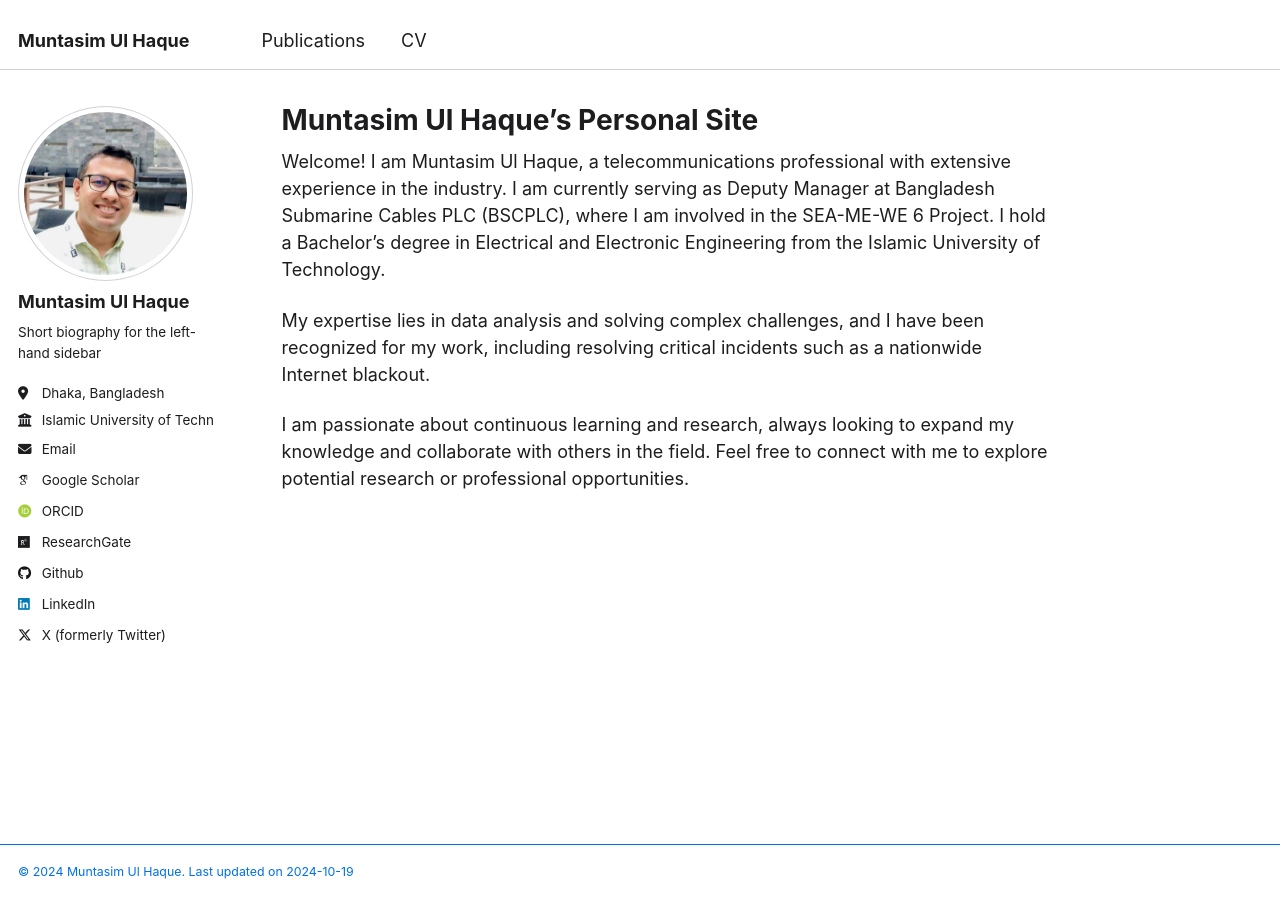
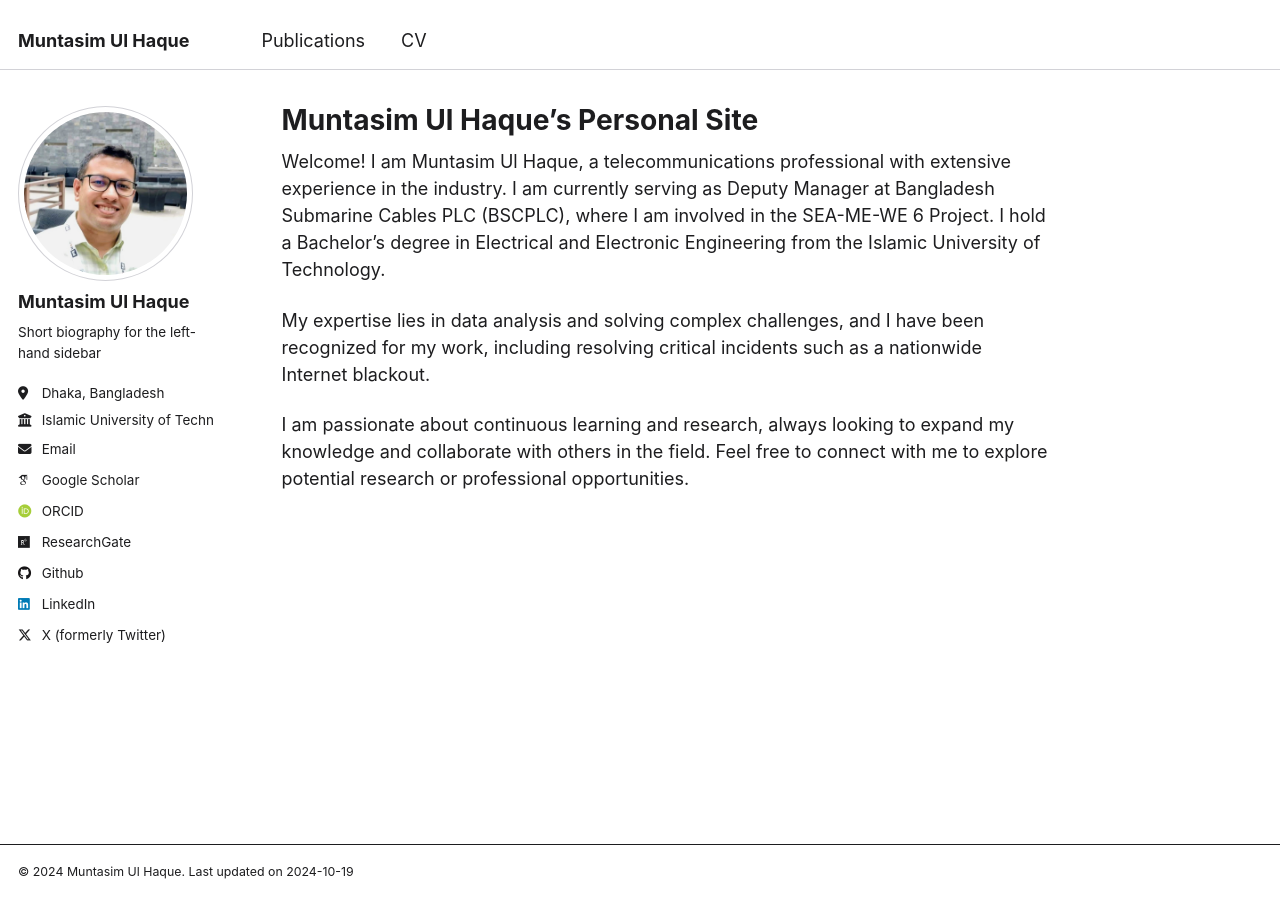
Before and after one commit to muntasimulhaque/muntasimulhaque.github.io, a Jekyll site: the page built from _pages/about.md, in a window 1280 px wide. Built offline with Jekyll 4.4.1, drawn with Linux system fonts in a browser that asks for light colours; some web fonts are replaced.

Commit message:
Update _footer.scss

```diff
--- a/_sass/_footer.scss
+++ b/_sass/_footer.scss
@@ -15,13 +15,13 @@
   height: auto;
   /* sticky footer fix end */
   margin-top: 3em;
-  color: $primary-color;
+  color: $text-color;
   -webkit-animation: intro 0.3s both;
           animation: intro 0.3s both;
   -webkit-animation-delay: 0.45s;
           animation-delay: 0.45s;
   background-color: $background-color;
-  border-top: 1px solid $primary-color;
+  border-top: 1px solid $text-color;
 
   footer {
     @include clearfix;
```
